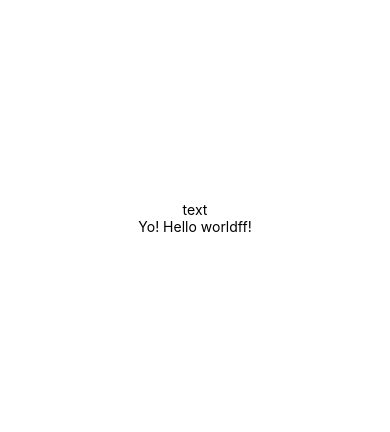
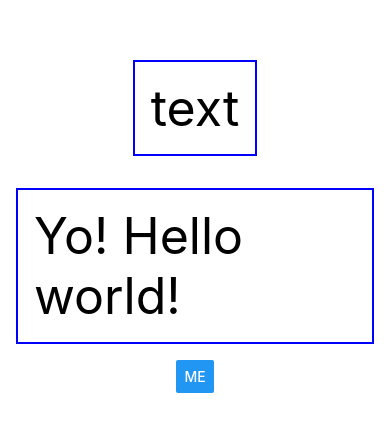
Before and after one commit to sanchezg7/RNCourse, a React Native app: screen / in a window 390 px wide. Shown: the part 204-636 px from the top of the page. Built offline with nearby package versions, Linux system fonts and the light colour scheme.

Commit message:
Style sheets

```diff
--- a/App.js
+++ b/App.js
@@ -1,12 +1,10 @@
-import { StyleSheet, Text, View } from 'react-native';
+import {Button, StyleSheet, Text, View} from 'react-native';
+import WorkingWithStyleSheets from "./WorkingWithStyleSheets";
 
 export default function App() {
   return (
     <View style={styles.container}>
-      <View>
-        <Text style={styles.title}>text</Text>
-      </View>
-      <Text>Yo! Hello worldff!</Text>
+        <WorkingWithStyleSheets />
     </View>
   );
 }
@@ -18,4 +16,11 @@ const styles = StyleSheet.create({
     alignItems: 'center',
     justifyContent: 'center',
   },
+    dummyText: {
+        fontSize: 50,
+        margin: 16,
+        borderWidth: 2,
+        borderColor: 'blue',
+        padding: 16
+    }
 });
--- /dev/null
+++ b/WorkingWithStyleSheets.js
@@ -0,0 +1,29 @@
+import {Button, StyleSheet, Text, View} from 'react-native';
+
+export default function WorkingWithStyleSheets() {
+    return (
+        <View style={styles.container}>
+            <View>
+                <Text style={styles.dummyText}>text</Text>
+            </View>
+            <Text style={styles.dummyText}>Yo! Hello world!</Text>
+            <Button title={"me"} />
+        </View>
+    );
+}
+
+const styles = StyleSheet.create({
+    container: {
+        flex: 1,
+        backgroundColor: '#fff',
+        alignItems: 'center',
+        justifyContent: 'center',
+    },
+    dummyText: {
+        fontSize: 50,
+        margin: 16,
+        borderWidth: 2,
+        borderColor: 'blue',
+        padding: 16
+    }
+});
```
